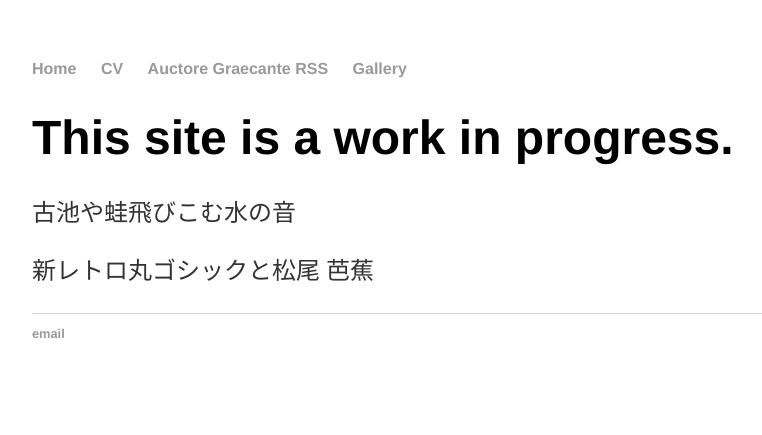
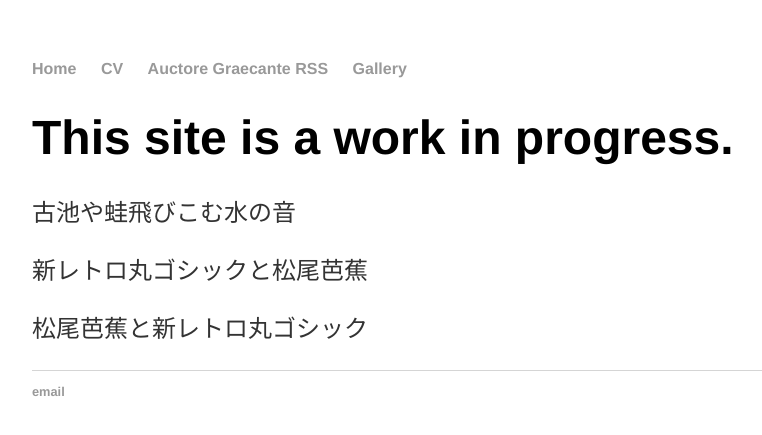
Before and after one commit to AJIC/ajicrawford.github.io, a Jekyll site: the page built from index.html, in a window 1280 px wide. Shown: the top 435 px of the page, without its empty margins (160-922 px from the left). Built offline with Jekyll 4.4.1, drawn with Linux system fonts in a browser that asks for light colours; some web fonts are replaced.

Commit message:
Update index.html

```diff
--- a/index.html
+++ b/index.html
@@ -5,5 +5,6 @@ title: Alexander J. I. Crawford
 <div class="blurb">
 	<h1>This site is a work in progress.</h1>
 	<p class='japanese-ShinMaruRetroGothic'>古池や蛙飛びこむ水の音</p>
-	<p class='japanese-ShinMaruRetroGothic'>新レトロ丸ゴシックと松尾 芭蕉</p>
+	<p class='japanese-ShinMaruRetroGothic'>新レトロ丸ゴシックと松尾芭蕉</p>
+	<p>松尾芭蕉と新レトロ丸ゴシック</p>
 </div><!-- /.blurb -->
```
